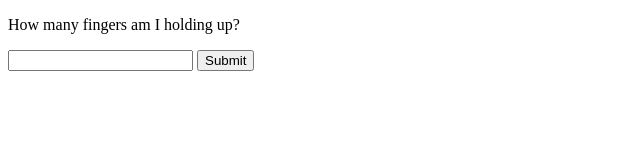
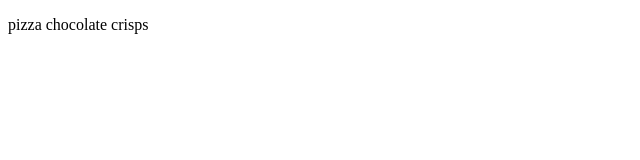
Before and after one commit to nickshields/Web-Development, a plain HTML site: page 3. Javascript/index.html in a window 1280 px wide. Shown: the whole page, without its empty margins (0-640 px from the left). Drawn offline with Linux system fonts and the light colour scheme.

Commit message:
For Loops

```diff
--- a/3. Javascript/index.html
+++ b/3. Javascript/index.html
@@ -13,25 +13,22 @@
 </head>
 
 <body>
-    <p>How many fingers am I holding up?</p>
-    <input id="answer"/>
-    <button id="myButton">Submit</button>
-    <p id="result"></p>
+    <p id="arrayString"></p>
 
 	<script type="text/javascript">
 
-        //Simple Game where user guesses a number between 1-5 and is alerted whether they
-        //guessed correctly
 
-        document.getElementById("myButton").onclick=function(){
-            var x=Math.floor((Math.random())*6);
-            if (document.getElementById("answer").value == x){
-                document.getElementById("result").innerHTML = "Correct! The Answer was " + x;
-            }else{
-                document.getElementById("result").innerHTML = "Incorrect! The Answer was " + x;
-            }
+        //Basic Example of a For Loop
+        var arrayString = "";
+
+        var myArray = ["pizza", "chocolate", "crisps"];
+        for (var i=0; i<myArray.length; i++){
+
+            arrayString= arrayString + " " + myArray[i];
 
         }
+        document.getElementById("arrayString").innerHTML = arrayString;
+
 
 	</script>
 
```
